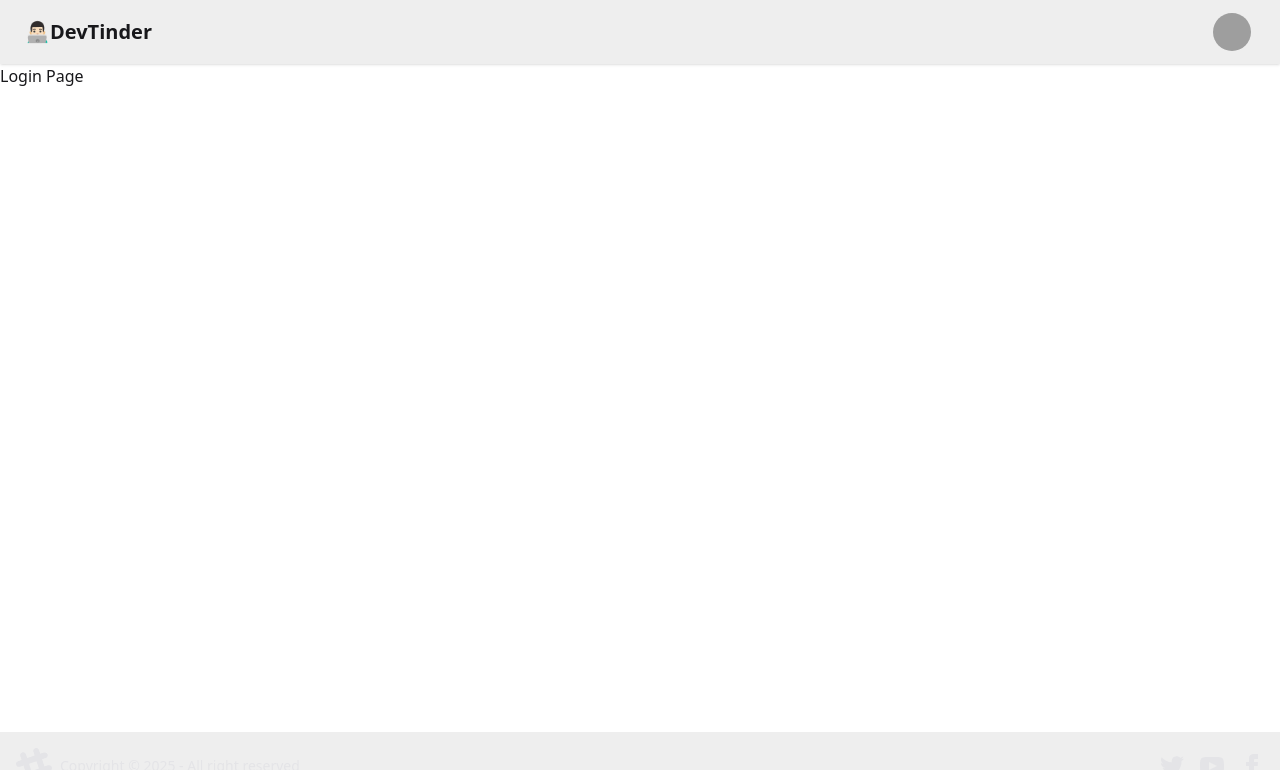
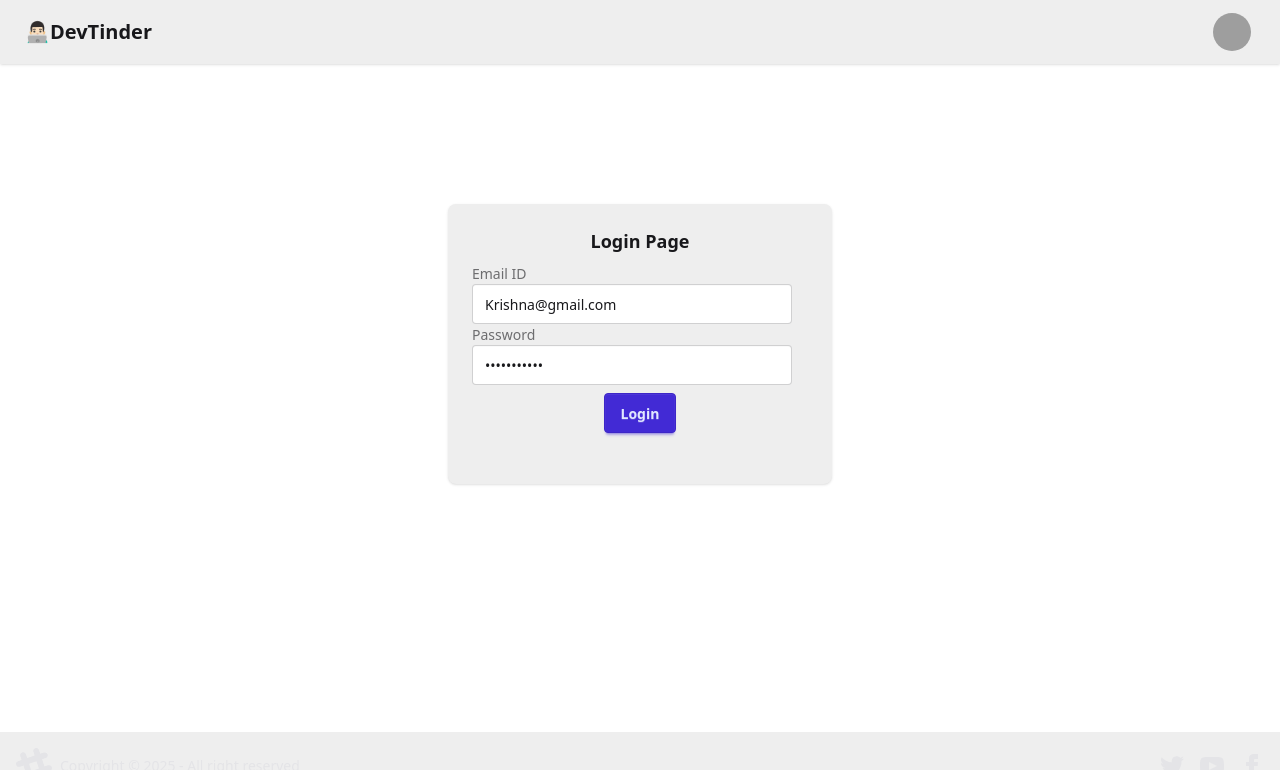
Before and after one commit to krishnakantranjan/devtinder-frontend, a React (Vite) app: page /login in a window 1280 px wide. Shown: the top 770 px of the page. Built offline with nearby package versions, Linux system fonts and the light colour scheme; grey boxes are pictures that could not be loaded.

Commit message:
Till CORS error

```diff
--- a/package.json
+++ b/package.json
@@ -11,6 +11,7 @@
   },
   "dependencies": {
     "@tailwindcss/vite": "^4.1.10",
+    "axios": "^1.10.0",
     "react": "^19.1.0",
     "react-dom": "^19.1.0",
     "react-router-dom": "^7.6.2",
--- a/src/Login.jsx
+++ b/src/Login.jsx
@@ -1,7 +1,58 @@
+import axios from "axios";
+import { useState } from "react";
+
 const Login = () => {
+
+  const [emailId, setEmailId] = useState("Krishna@gmail.com");
+  console.log(emailId);
+  const [password, setPassword] = useState("Krishna@123");
+
+  const handleLogin = async () => {
+    try {
+      const res = await axios.post("http://localhost:3000/login", {
+        emailId,
+        password,
+      })
+    } catch (err) {
+      console.error(err);
+    }
+  };
+
+
   return (
-    <div>
-      <h1>Login Page</h1>
+    <div className="flex justify-center my-35 h-70">
+      <div className="card bg-base-300 w-96 shadow-sm">
+        <div className="card-body">
+          <h2 className="card-title justify-center">Login Page</h2>
+          <div>
+            <label className="form-control w-full max-w-xs my-2">
+              <div className="label">
+                <span className="label-text">Email ID</span>
+              </div>
+              <input
+                type="text"
+                value={emailId}
+                className="input input-bordered w-full max-w-xs"
+                onChange={(e) => setEmailId(e.target.value)}
+              />
+            </label>
+            <label className="form-control w-full max-w-xs my-2">
+              <div className="label">
+                <span className="label-text">Password</span>
+              </div>
+              <input
+                type="password"
+                value={password}
+                className="input input-bordered w-full max-w-xs"
+                onChange={(e) => setPassword(e.target.value)}
+              />
+            </label>
+          </div>
+          <div className="card-actions justify-center">
+            <button className="btn btn-primary" onClick={handleLogin}>Login</button>
+          </div>
+        </div>
+      </div>
     </div>
   )
 }
```
Also changed, not shown: 1 other file (tests, documents, lock files or other folders).
